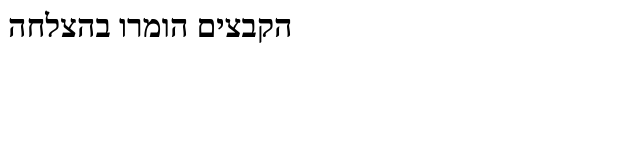
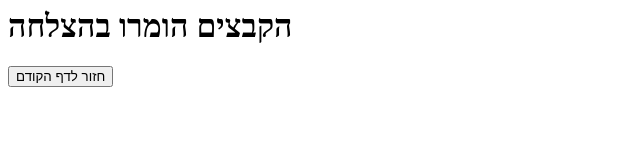
Before and after one commit to david-oz/AudioConverter, a website: page webPages/uploadSuccessPage.html in a window 1280 px wide. Shown: the whole page, without its empty margins (0-640 px from the left). Drawn offline with Linux system fonts and the light colour scheme.

```diff
--- a/webPages/uploadSuccessPage.html
+++ b/webPages/uploadSuccessPage.html
@@ -1 +1,13 @@
-<h1> הקבצים הומרו בהצלחה </h1>
+<html>
+
+<body>
+    <h1> הקבצים הומרו בהצלחה </h1>
+    <button onclick="redirectHome()">חזור לדף הקודם</button>
+    <script>
+        function redirectHome() {
+            location.replace(window.location.origin)
+        }
+    </script>
+</body>
+
+</html>
```
Also changed, not shown: 1 other file.
